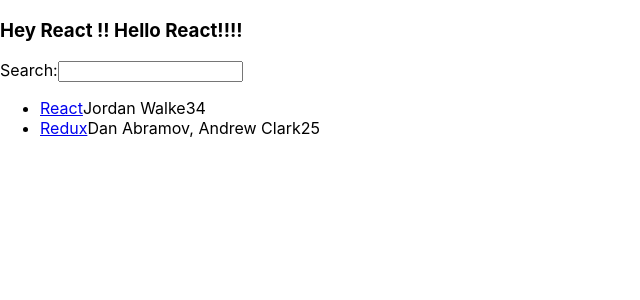
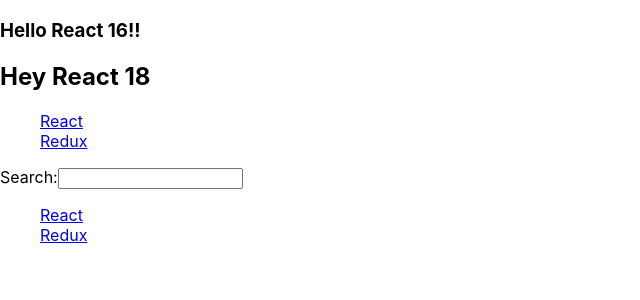
Before and after one commit to anurg/hacker-stories, a React (Create React App) app: page / in a window 1280 px wide. Shown: the top 300 px of the page, without its empty margins (0-640 px from the left). Built offline with nearby package versions, Linux system fonts and the light colour scheme.

Commit message:
Practice

```diff
--- a/src/App.js
+++ b/src/App.js
@@ -1,72 +1,62 @@
-// import logo from "./logo.svg";
 import "./App.css";
-// const title = "React";
+const title = "React";
 const welcome = {
   greeting: "Hey",
+  title: "React 18",
+};
+const list = [
+  {
     title: "React",
-};
+    url: "https://reactjs.org",
+    author: "jordan Walke",
+    num_comments: 3,
+    poinits: 4,
+    ObjectId: 0,
+  },
+  {
+    title: "Redux",
+    url: "https://redux.js.org",
+    author: "Dan Abramov,Andrew Clark",
+    num_comments: 6,
+    points: 8,
+    ObjectId: 1,
+  },
+];
 function getTitle(title) {
   return title;
 }
-const list = [
-  {
-    title: "React",
-    url: "https://reactjs.org/",
-    author: "Jordan Walke",
-    num_comments: 3,
-    points: 4,
-    objectID: 0,
-  },
-  {
-    title: "Redux",
-    url: "https://redux.js.org/",
-    author: "Dan Abramov, Andrew Clark",
-    num_comments: 2,
-    points: 5,
-    objectID: 1,
-  },
-];
 function App() {
   return (
-    // <div className="App">
-    //   <header className="App-header">
-    //     <img src={logo} className="App-logo" alt="logo" />
-    //     <p>
-    //       Edit <code>src/App.js</code> and save to reload.
-    //     </p>
-    //     <a
-    //       className="App-link"
-    //       href="https://reactjs.org"
-    //       target="_blank"
-    //       rel="noopener noreferrer"
-    //     >
-    //       Learn React
-    //     </a>
-    //   </header>
-    // </div>
     <div>
-      <h3>
-        {welcome.greeting} {welcome.title} !! Hello {getTitle("React!!!!")}
-      </h3>
+      <h3>Hello {getTitle("React 16")}!! </h3>
+      <h2>
+        {welcome.greeting} {welcome.title}
+      </h2>
+      <List />
+      <Search />
+      <List />
+    </div>
+  );
+}
+function Search() {
+  return (
+    <div>
       <label htmlFor="search">Search:</label>
       <input id="search" type="text" />
-      {/* comment example */}
+    </div>
+  );
+}
+function List() {
+  return (
     <ul>
       {list.map(function (item) {
         return (
-            <li key={item.objectID}>
-              <span>
+          <div>
             <a href={item.url}>{item.title}</a>
-              </span>
-              <span>{item.author}</span>
-              <span>{item.num_comments}</span>
-              <span>{item.points}</span>
-            </li>
+          </div>
         );
       })}
     </ul>
-    </div>
   );
 }
-
 export default App;
```
Lines whose indentation alone changed are shown as unchanged.
